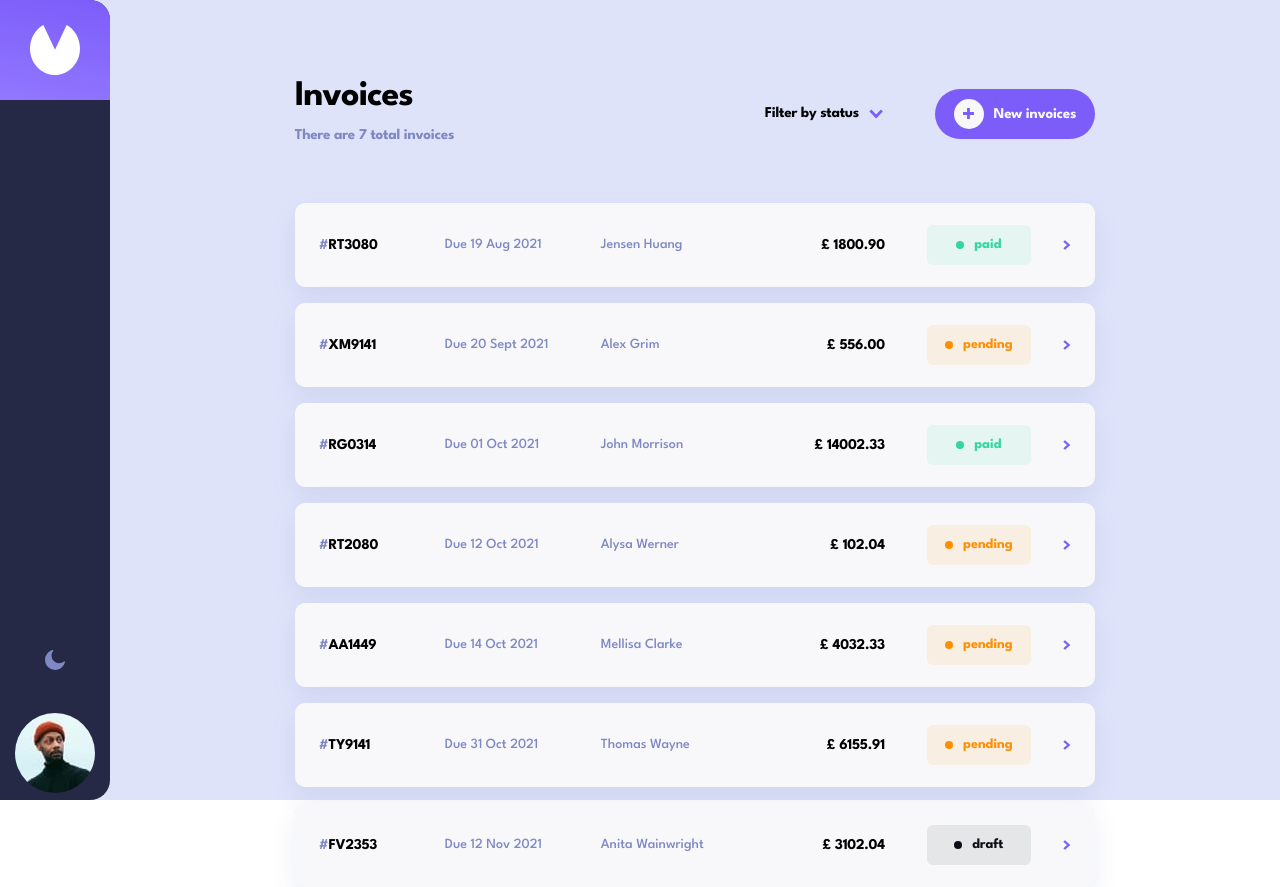
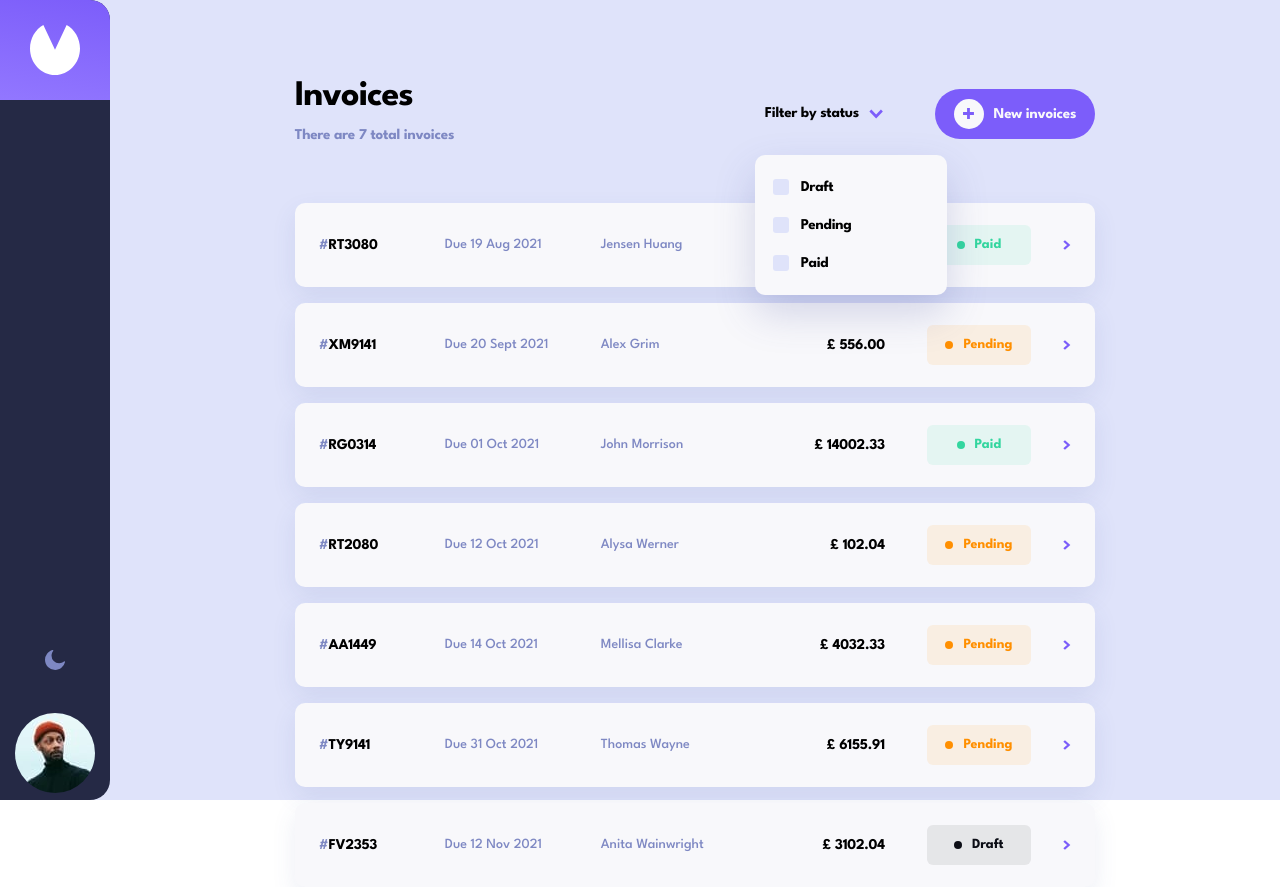
Before and after one commit to Konrad2502/Invoice-app, a React (Vite) app: page / in a window 1280 px wide. Both pictures are taken after a click on the button "Filter by status". Built offline with nearby package versions, Linux system fonts and the light colour scheme.

Commit message:
Add rendered invoice list and filter option

```diff
--- a/src/pages/Invoices/Invoices.scss
+++ b/src/pages/Invoices/Invoices.scss
@@ -1,7 +1,4 @@
-
 @import "../../styles/main.scss";
-
-
 
 .invoices {
   width: 100%;
@@ -100,7 +97,117 @@
   color: $bg-light;
 }
 
-/* bottom list*/
+/* Filter popup */
+
+.invoices__filter-wrap {
+  position: relative;
+  display: inline-flex;
+  align-items: center;
+}
+
+.invoices__filter-popup {
+  position: absolute;
+  top: calc(100% + 16px);
+  left: 0;
+  width: 192px;
+  padding: 20px 18px;
+  border-radius: 10px;
+  background: $bg-light;
+  box-shadow: 0 18px 40px rgba(72, 84, 159, 0.22);
+  display: flex;
+  flex-direction: column;
+  gap: 14px;
+  z-index: 20;
+}
+
+.invoices__filter-option {
+  display: flex;
+  align-items: center;
+  gap: 12px;
+  cursor: pointer;
+
+  &:hover .invoices__filter-box {
+    outline: 1px solid $purple;
+  }
+}
+
+.invoices__filter-input {
+  position: absolute;
+  opacity: 0;
+  pointer-events: none;
+}
+
+.invoices__filter-box {
+  width: 16px;
+  height: 16px;
+  border-radius: 3px;
+  background: $lavender;
+  display: inline-flex;
+  align-items: center;
+  justify-content: center;
+  outline: 1px solid transparent;
+  transition: outline-color 0.15s ease, background-color 0.15s ease;
+}
+
+.invoices__filter-check {
+  width: 8px;
+  height: 6px;
+  opacity: 0;
+  transition: opacity 0.15s ease;
+}
+
+.invoices__filter-label {
+  @include heading-s;
+}
+
+.invoices__filter-input:checked + .invoices__filter-box {
+  background: $purple;
+}
+
+.invoices__filter-input:checked + .invoices__filter-box .invoices__filter-check {
+  opacity: 1;
+}
+
+/* Empty state */
+
+.invoices__empty {
+  min-height: 360px;
+  display: flex;
+  flex-direction: column;
+  align-items: center;
+  justify-content: center;
+  text-align: center;
+  padding: 40px 16px;
+}
+
+.invoices__empty-img {
+  width: 240px;
+  max-width: 100%;
+  height: auto;
+  margin-bottom: 40px;
+}
+
+.invoices__empty-heading {
+  @include heading-m;
+  margin-bottom: 18px;
+}
+
+.invoices__empty-text {
+  font-family: $font-family;
+  font-size: 13px;
+  line-height: 1.4;
+  letter-spacing: -0.1px;
+  font-weight: 500;
+  color: $periwinkle;
+  max-width: 260px;
+
+  span {
+    @include heading-s;
+    color: $navy;
+  }
+}
+
+/*bottom list */
 
 .invoices__bottom {
   margin-top: 56px;
@@ -120,10 +227,8 @@
   grid-template-columns: 110px 140px 1fr 140px 130px 24px;
   align-items: center;
   column-gap: 16px;
-  box-shadow:
-    0 10px 24px rgba(72, 84, 159, 0.10);
+  box-shadow: 0 10px 24px rgba(72, 84, 159, 0.10);
 }
-
 
 .invoices__id {
   @include heading-s;
@@ -165,6 +270,7 @@
 
 .invoices__status-text {
   display: inline-block;
+  text-transform: capitalize;
 }
 
 .invoices__dot {
--- a/src/pages/Invoices/Invoices.tsx
+++ b/src/pages/Invoices/Invoices.tsx
@@ -7,10 +7,51 @@ import { useAppSelector } from "../../store/hooks";
 import { selectAppData } from "../../features/appData/appDataSelectors";
 import { formatDueDate } from "../../utilis/date";
 import emptyData from "../../assets/illustration-empty.svg";
+import check from "../../assets/icon-check.svg";
+import { useEffect, useRef, useState, useMemo } from "react";
+import type { InvoiceStatus } from "../../features/appData/appDataTypes";
 
 export default function Invoices() {
   const data = useAppSelector(selectAppData);
   console.log(data);
+
+  const filterRef = useRef<HTMLDivElement | null>(null);
+
+  const [filterDropdown, setFilterDropdown] = useState(false);
+  const [selectedStatuses, setSelectedStatuses] = useState<InvoiceStatus[]>([]);
+
+  const toggleStatus = (status: InvoiceStatus) => {
+    setSelectedStatuses((prev) =>
+      prev.includes(status)
+        ? prev.filter((s) => s !== status)
+        : [...prev, status],
+    );
+  };
+
+  const filteredData = useMemo(() => {
+    if (!data) return null;
+    if (selectedStatuses.length === 0) return data;
+    return data.filter((inv) => selectedStatuses.includes(inv.status));
+  }, [data, selectedStatuses]);
+
+  const isChecked = (s: InvoiceStatus) => selectedStatuses.includes(s);
+
+  const toggleFilterDropdown = () => {
+    setFilterDropdown((v) => !v);
+  };
+
+  useEffect(() => {
+    if (!filterDropdown) return;
+    const handleClickOutside = (e: MouseEvent) => {
+      const target = e.target;
+      if (!(target instanceof Node)) return;
+      if (filterRef.current && !filterRef.current.contains(target)) {
+        setFilterDropdown(false);
+      }
+    };
+    document.addEventListener("mousedown", handleClickOutside);
+    return () => document.removeEventListener("mousedown", handleClickOutside);
+  }, [filterDropdown]);
 
   return (
     <main className="invoices">
@@ -23,10 +64,75 @@ export default function Invoices() {
             </p>
           </div>
           <div className="invoices__buttons">
-            <button className="invoices__filter">
-              <p className="invoices__filter-text">Filter by status</p>
-              <img className="invoices__filter-arrow" src={arrowDown} alt="" />
-            </button>
+            <div ref={filterRef} className="invoices__filter-wrap">
+              <button
+                onClick={toggleFilterDropdown}
+                className="invoices__filter"
+              >
+                <p className="invoices__filter-text">Filter by status</p>
+                <img
+                  className="invoices__filter-arrow"
+                  src={arrowDown}
+                  alt=""
+                />
+              </button>
+
+              {filterDropdown && (
+                <div className="invoices__filter-popup">
+                  <label className="invoices__filter-option">
+                    <input
+                      className="invoices__filter-input"
+                      type="checkbox"
+                      checked={isChecked("draft")}
+                      onChange={() => toggleStatus("draft")}
+                    />
+                    <span className="invoices__filter-box" aria-hidden="true">
+                      <img
+                        className="invoices__filter-check"
+                        src={check}
+                        alt=""
+                      />
+                    </span>
+                    <span className="invoices__filter-label">Draft</span>
+                  </label>
+
+                  <label className="invoices__filter-option">
+                    <input
+                      className="invoices__filter-input"
+                      type="checkbox"
+                      checked={isChecked("pending")}
+                      onChange={() => toggleStatus("pending")}
+                    />
+                    <span className="invoices__filter-box" aria-hidden="true">
+                      <img
+                        className="invoices__filter-check"
+                        src={check}
+                        alt=""
+                      />
+                    </span>
+                    <span className="invoices__filter-label">Pending</span>
+                  </label>
+
+                  <label className="invoices__filter-option">
+                    <input
+                      className="invoices__filter-input"
+                      type="checkbox"
+                      checked={isChecked("paid")}
+                      onChange={() => toggleStatus("paid")}
+                    />
+                    <span className="invoices__filter-box" aria-hidden="true">
+                      <img
+                        className="invoices__filter-check"
+                        src={check}
+                        alt=""
+                      />
+                    </span>
+                    <span className="invoices__filter-label">Paid</span>
+                  </label>
+                </div>
+              )}
+            </div>
+
             <button className="invoices__add">
               <span className="invoices__add-icon">
                 <img className="invoices__add-plus" src={plusIcon} alt="" />
@@ -38,7 +144,7 @@ export default function Invoices() {
 
         <div className="invoices__bottom">
           <div className="invoices__list">
-            {data === null ? (
+            {filteredData === null ? (
               <div className="invoices__empty">
                 <img src={emptyData} alt="" className="invoices__empty-img" />
                 <h2 className="invoices__empty-heading">
@@ -50,7 +156,7 @@ export default function Invoices() {
                 </p>
               </div>
             ) : (
-              data.map((item) => (
+              filteredData.map((item) => (
                 <article key={item.id} className="invoices__item">
                   <p className="invoices__id">
                     <span className="invoices__hash">#</span>
```
